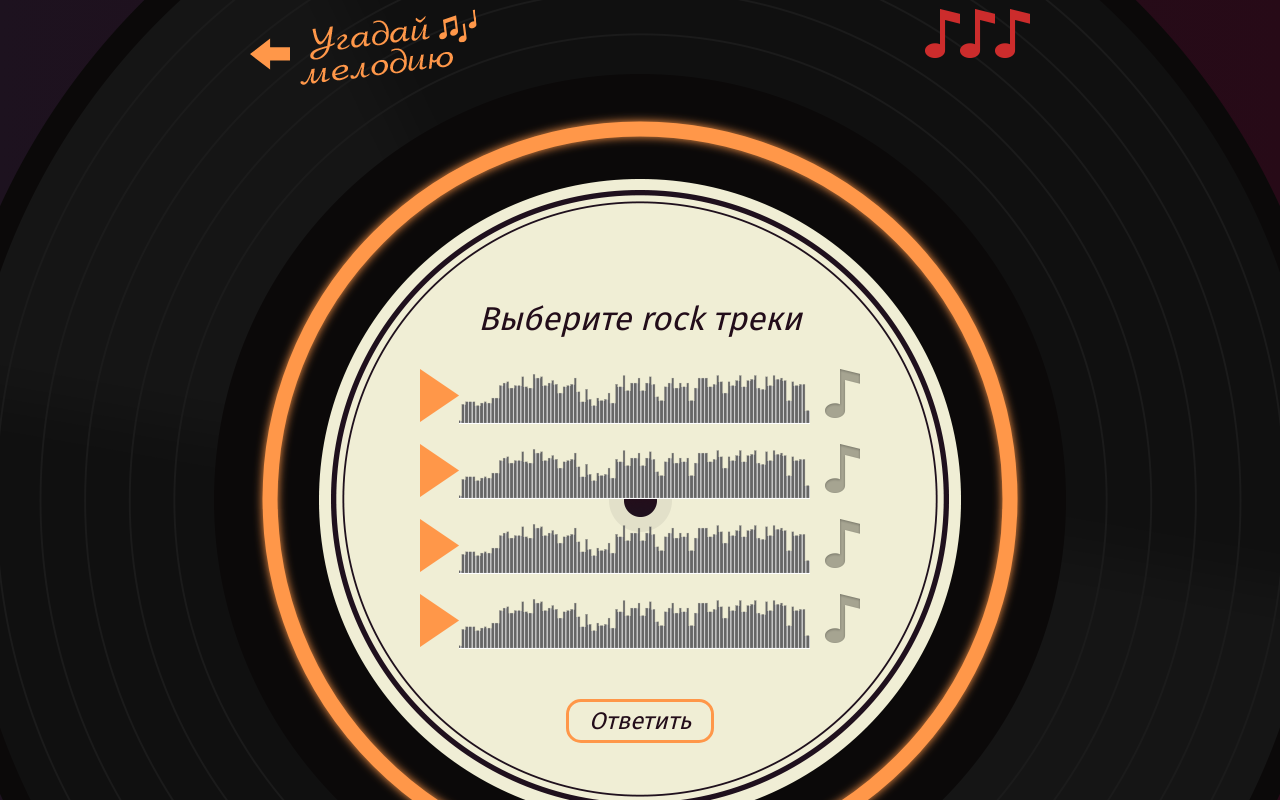
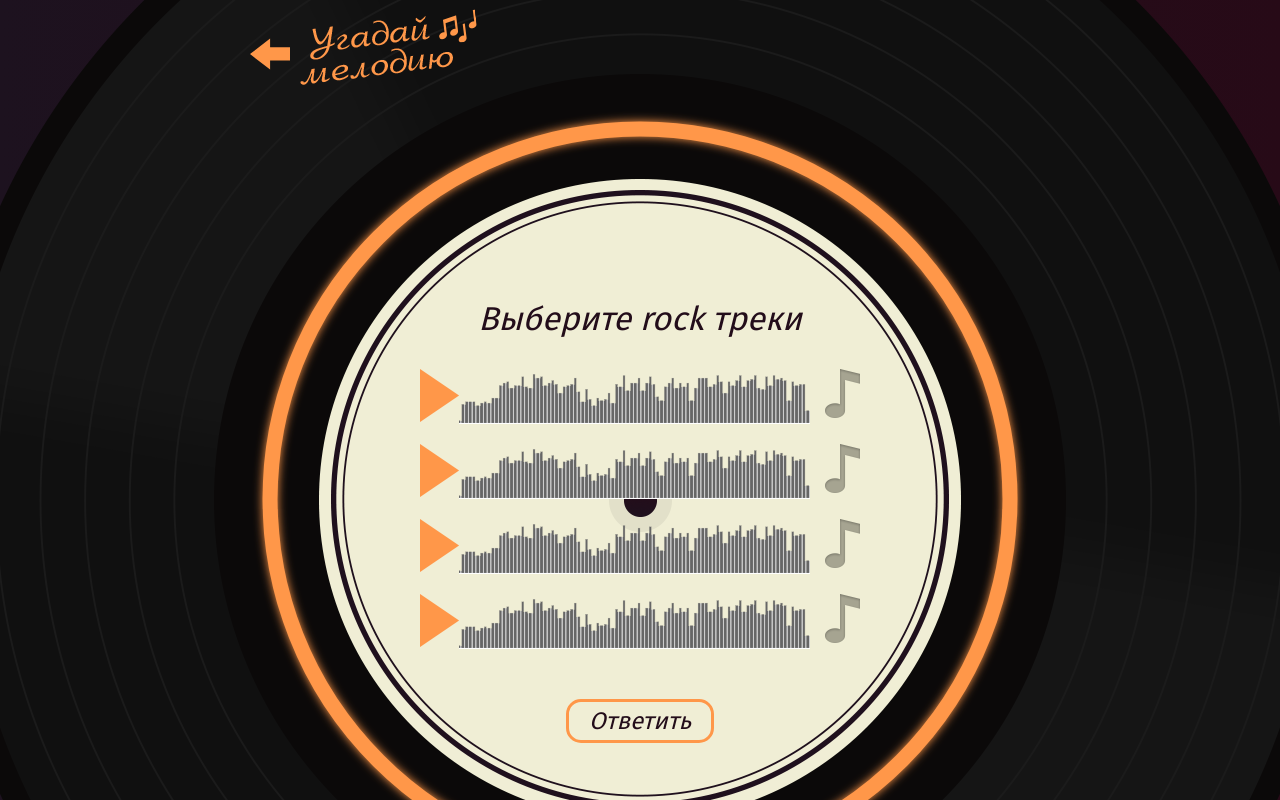
Before and after one commit to artytrik/Guess-melody, a React app: page / in a window 1280 px wide. Both pictures are taken after a click on the button "Начать игру". Shown: the top 800 px of the page. Built offline with nearby package versions, Linux system fonts and the light colour scheme.

Commit message:
Создает компонент ошибки

```diff
--- a/src/components/game-screen/game-screen.jsx
+++ b/src/components/game-screen/game-screen.jsx
@@ -1,10 +1,13 @@
 import React from 'react';
 import {GameType} from '../../utils.js';
+import Mistakes from '../mistakes/mistakes.jsx';
+import { connect } from 'react-redux';
 
 const GameScreen = (props) => {
   const {
     type,
-    children
+    children,
+    mistakes
   } = props;
 
   return (
@@ -17,15 +20,18 @@ const GameScreen = (props) => {
         <svg xmlns="http://www.w3.org/2000/svg" className="timer" viewBox="0 0 780 780">
           <circle className="timer__line" cx={390} cy={390} r={370} style={{filter: `url(#blur)`, transform: `rotate(-90deg) scaleY(-1)`, transformOrigin: `center`}} />
         </svg>
-        <div className="game__mistakes">
-          <div className="wrong" />
-          <div className="wrong" />
-          <div className="wrong" />
-        </div>
+        <Mistakes
+          count={mistakes}
+        />
       </header>
       {children}
     </section>
   );
 };
 
-export default GameScreen;
+const mapStateToProps = (state) => ({
+  mistakes: state.mistakes
+});
+
+export {GameScreen};
+export default connect(mapStateToProps)(GameScreen);
--- /dev/null
+++ b/src/components/mistakes/mistakes.jsx
@@ -0,0 +1,16 @@
+import React from 'react';
+
+const Mistakes = (props) => {
+  const {count} = props;
+
+  const mistakes = new Array(count).fill(``);
+
+  return (
+    <div className="game__mistakes">
+      {mistakes.map((mistake, i) =>
+        <div key={`mistake-${i}`} className="wrong" />)}
+    </div>
+  );
+};
+
+export default Mistakes;
```
